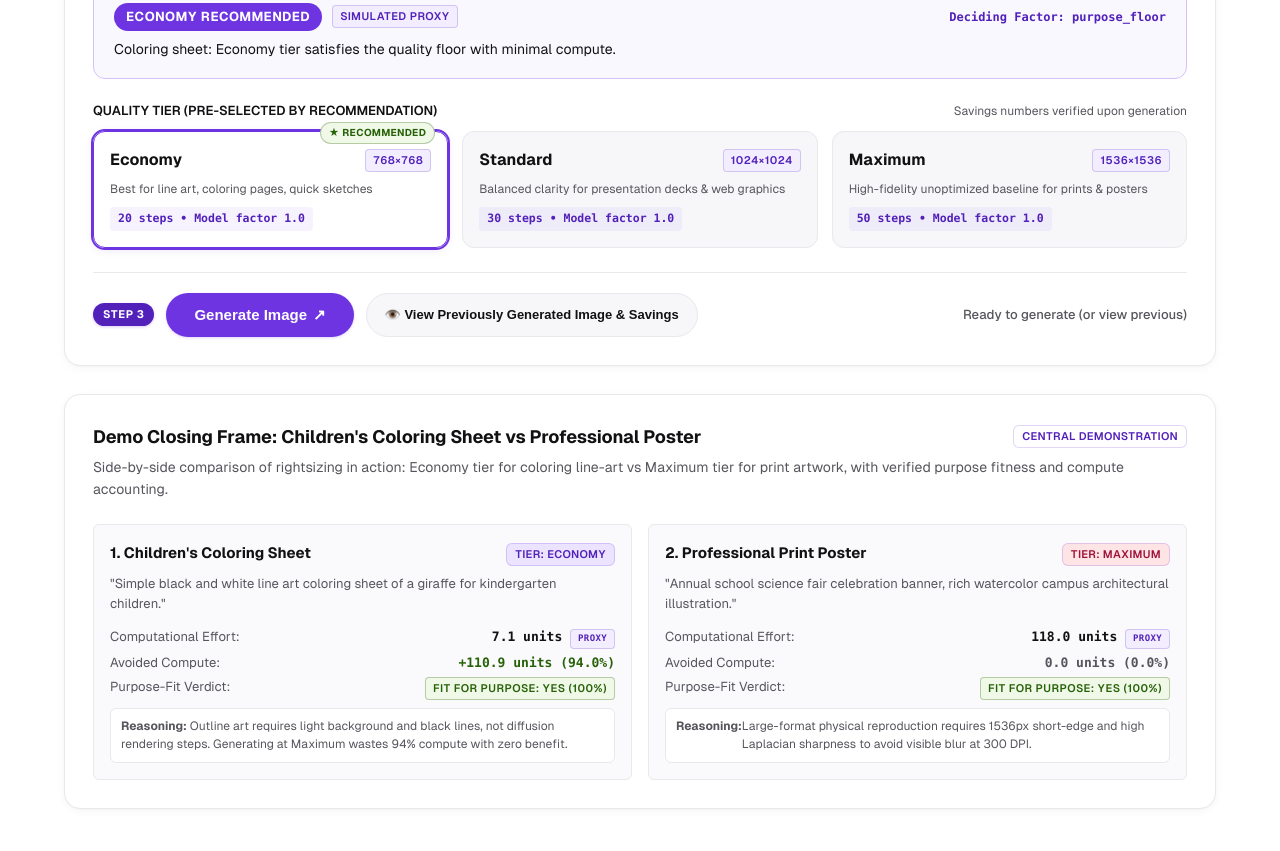
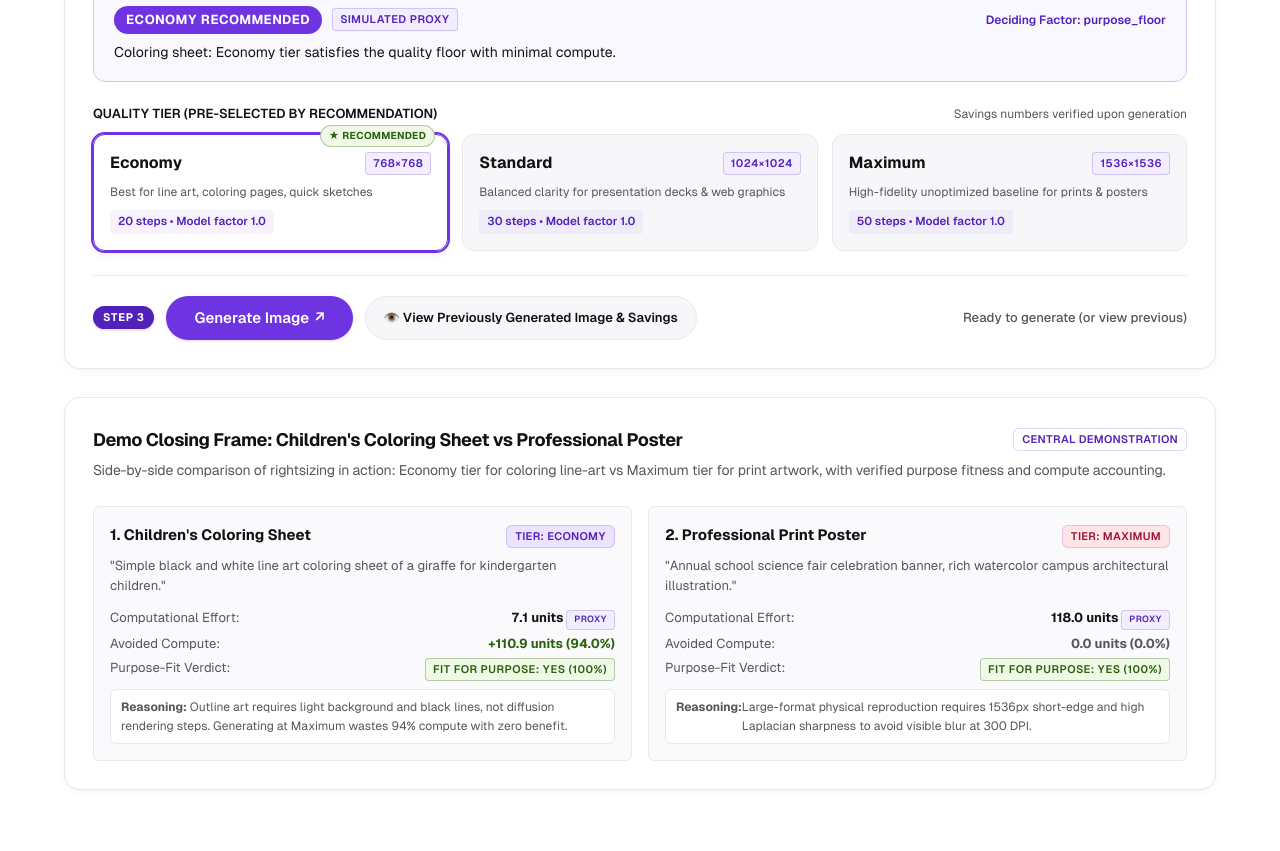
Before and after one commit to rangapprasathsri-web/AI_GO, a plain HTML site: page frontend/index.html in a window 1280 px wide. Shown: the part 2253-3104 px from the top of the page. Drawn offline with Linux system fonts and the light colour scheme; files that its build step writes are made by us from their sources; no server answers; files whose address does not match are found by name.

Commit message:
feat(ui): apply Geist typography and Nevora tracking across all text

```diff
--- a/frontend/index.html
+++ b/frontend/index.html
@@ -14,8 +14,44 @@
 
   <style>
     /* ==========================================================================
-       MINIMAL EDITORIAL SAAS DESIGN TOKENS (EMBEDDED FOR 100% RELIABILITY)
+       GEIST TYPOGRAPHY & SAAS DESIGN TOKENS (NEVORA EDITORIAL AESTHETIC)
        ========================================================================== */
+    @font-face {
+      font-family: 'Geist';
+      font-style: normal;
+      font-weight: 400;
+      font-display: swap;
+      src: url('/fonts/Geist-Regular.woff2') format('woff2'),
+           url('/static/fonts/Geist-Regular.woff2') format('woff2');
+    }
+
+    @font-face {
+      font-family: 'Geist';
+      font-style: normal;
+      font-weight: 500;
+      font-display: swap;
+      src: url('/fonts/Geist-Medium.woff2') format('woff2'),
+           url('/static/fonts/Geist-Medium.woff2') format('woff2');
+    }
+
+    @font-face {
+      font-family: 'Geist';
+      font-style: normal;
+      font-weight: 600;
+      font-display: swap;
+      src: url('/fonts/Geist-SemiBold.woff2') format('woff2'),
+           url('/static/fonts/Geist-SemiBold.woff2') format('woff2');
+    }
+
+    @font-face {
+      font-family: 'Geist';
+      font-style: normal;
+      font-weight: 700;
+      font-display: swap;
+      src: url('/fonts/Geist-Bold.woff2') format('woff2'),
+           url('/static/fonts/Geist-Bold.woff2') format('woff2');
+    }
+
     :root {
       /* Surfaces & Canvas */
       --canvas: #FFFFFF;
@@ -54,25 +90,52 @@
       --shadow-card: 0 2px 8px rgba(17, 17, 19, 0.04), 0 1px 2px rgba(17, 17, 19, 0.02);
       --shadow-hover: 0 4px 16px rgba(110, 52, 226, 0.12);
 
-      /* Typography Stacks */
-      --font-sans: 'Geist', -apple-system, BlinkMacSystemFont, "Segoe UI", Roboto, Helvetica, Arial, sans-serif;
-      --font-mono: ui-monospace, SFMono-Regular, "SF Mono", Menlo, Consolas, "Liberation Mono", monospace;
-    }
-
-    * {
+      /* Typography Stacks (Geist across the entire application) */
+      --font-sans: 'Geist', -apple-system, BlinkMacSystemFont, "Segoe UI", Roboto, "Helvetica Neue", Arial, sans-serif;
+      --font-mono: 'Geist', -apple-system, BlinkMacSystemFont, "Segoe UI", Roboto, monospace;
+    }
+
+    *, *::before, *::after {
       box-sizing: border-box;
       margin: 0;
       padding: 0;
-    }
-
-    body {
-      font-family: var(--font-sans);
+      font-family: 'Geist', -apple-system, BlinkMacSystemFont, "Segoe UI", Roboto, "Helvetica Neue", sans-serif;
+    }
+
+    html, body {
+      font-family: 'Geist', -apple-system, BlinkMacSystemFont, "Segoe UI", Roboto, "Helvetica Neue", sans-serif !important;
       background-color: var(--canvas);
       color: var(--ink);
       line-height: 1.55;
       -webkit-font-smoothing: antialiased;
       -moz-osx-font-smoothing: grayscale;
       overflow-x: hidden;
+    }
+
+    h1, h2, h3, h4, h5, h6,
+    p, span, a, label, li,
+    button, input, select, textarea,
+    table, th, td, code, pre, div {
+      font-family: 'Geist', -apple-system, BlinkMacSystemFont, "Segoe UI", Roboto, "Helvetica Neue", sans-serif !important;
+    }
+
+    h1, .hero-heading {
+      letter-spacing: -0.045em !important;
+      font-weight: 800 !important;
+    }
+
+    h2, .section-title, .problem-heading {
+      letter-spacing: -0.035em !important;
+      font-weight: 700 !important;
+    }
+
+    h3, .card-title, .prompt-hero-title {
+      letter-spacing: -0.025em !important;
+      font-weight: 700 !important;
+    }
+
+    .hero-subheading, .problem-body, .card-subtitle, .prompt-hero-subtitle {
+      letter-spacing: -0.015em;
     }
 
     /* Accessibility Focus Ring */
```
